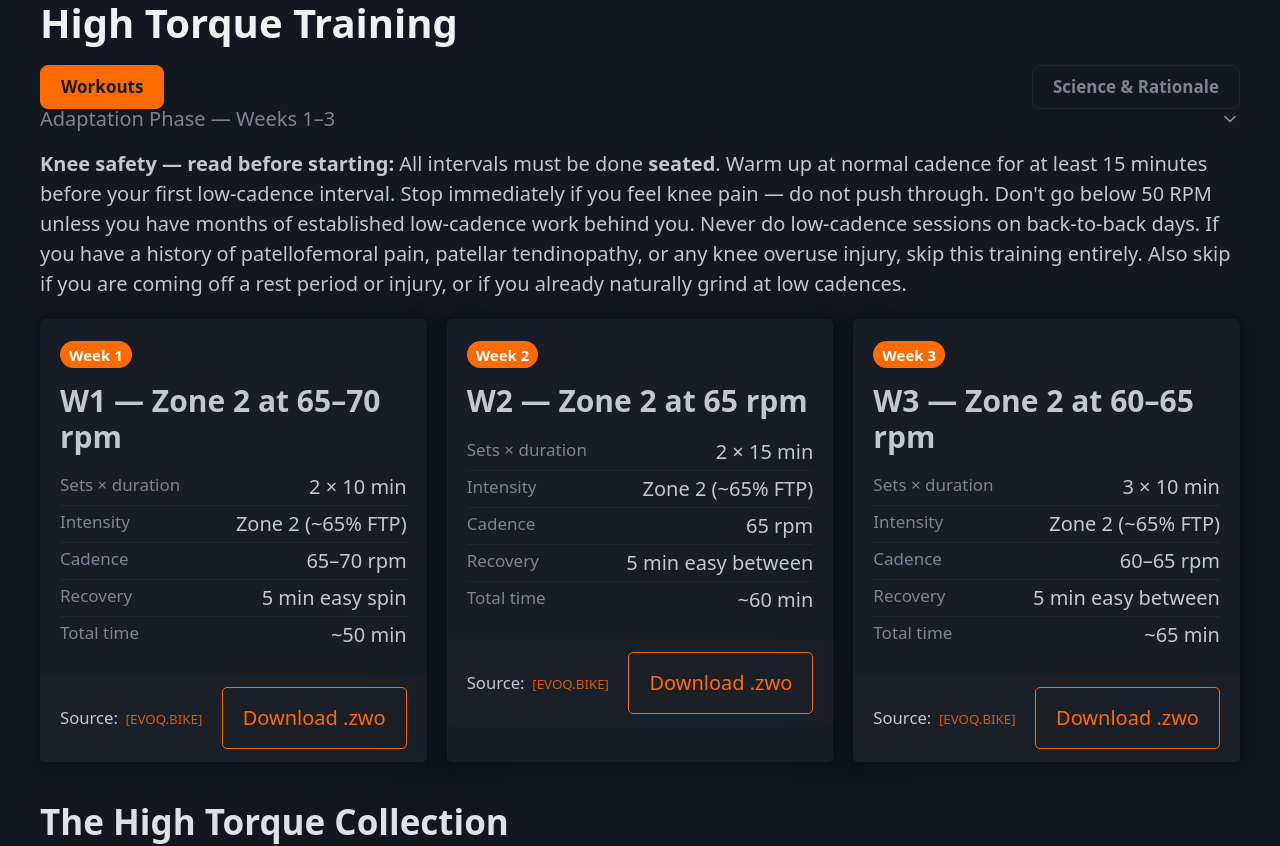
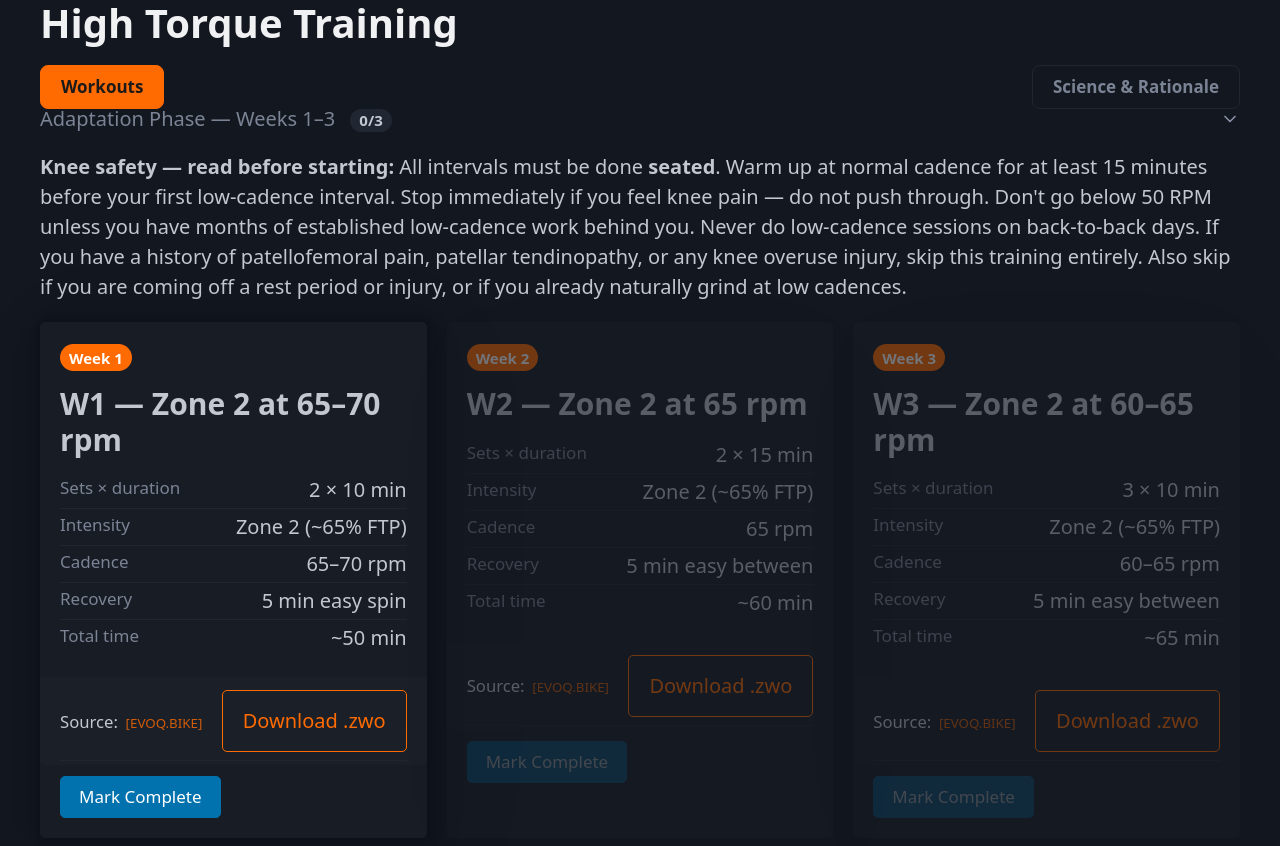
Before and after one commit to tomjelen/high-torque-training, a React (Vite) app in the folder site/: page / in a window 1280 px wide. Shown: the top 846 px of the page. Built offline with nearby package versions, Linux system fonts and the light colour scheme.

Commit message:
make it possible to log when adaption-sessions has been completed

```diff
--- a/site/src/components/AdaptationPanel.tsx
+++ b/site/src/components/AdaptationPanel.tsx
@@ -1,10 +1,65 @@
+import { useEffect, useRef, useState } from 'react'
 import WorkoutCard from './WorkoutCard'
 import { ADAPTATION_WORKOUTS } from '../data'
+import { loadState, saveState } from '../storage'
+import type { AdaptationId, AppState } from '../types'
+
+const ORDER: AdaptationId[] = ['w1', 'w2', 'w3']
 
 export default function AdaptationPanel() {
+  const [state, setState] = useState<AppState>(() => loadState())
+  const prevCompletedCount = useRef(Object.keys(state.adaptation).length)
+
+  useEffect(() => {
+    saveState(state)
+  }, [state])
+
+  const completedCount = ORDER.filter((id) => state.adaptation[id]).length
+  const allDone = completedCount === ORDER.length
+
+  // Auto-collapse on the transition to all-done (not on every render once done)
+  useEffect(() => {
+    if (completedCount === ORDER.length && prevCompletedCount.current < ORDER.length) {
+      setState((s) => ({ ...s, adaptationCollapsed: true }))
+    }
+    prevCompletedCount.current = completedCount
+  }, [completedCount])
+
+  function markComplete(id: AdaptationId) {
+    setState((prev) => ({
+      ...prev,
+      adaptation: { ...prev.adaptation, [id]: new Date().toISOString() },
+    }))
+  }
+
+  function undo(id: AdaptationId) {
+    setState((prev) => {
+      const next = { ...prev.adaptation }
+      delete next[id]
+      return { ...prev, adaptation: next }
+    })
+  }
+
+  function onToggle(e: React.SyntheticEvent<HTMLDetailsElement>) {
+    const open = e.currentTarget.open
+    if (open === !state.adaptationCollapsed) return
+    setState((s) => ({ ...s, adaptationCollapsed: !open }))
+  }
+
+  function isEnabled(idx: number) {
+    if (idx === 0) return true
+    const prevId = ORDER[idx - 1]
+    return Boolean(state.adaptation[prevId])
+  }
+
   return (
-    <details open>
-      <summary>Adaptation Phase — Weeks 1–3</summary>
+    <details open={!state.adaptationCollapsed} onToggle={onToggle}>
+      <summary>
+        Adaptation Phase — Weeks 1–3{' '}
+        <span className="progress-count">
+          {completedCount}/{ORDER.length}
+        </span>
+      </summary>
 
       <div role="alert">
         <strong>Knee safety — read before starting:</strong> All intervals must be done <strong>seated</strong>.
@@ -16,10 +71,41 @@ export default function AdaptationPanel() {
       </div>
 
       <div className="adaptation-grid">
-        {ADAPTATION_WORKOUTS.map((workout, i) => (
-          <WorkoutCard key={workout.id} workout={workout} step={i + 1} />
-        ))}
+        {ADAPTATION_WORKOUTS.map((workout, i) => {
+          const id = ORDER[i]
+          return (
+            <WorkoutCard
+              key={workout.id}
+              workout={workout}
+              step={i + 1}
+              disabled={!isEnabled(i)}
+              completedAt={state.adaptation[id]}
+              onComplete={() => markComplete(id)}
+              onUndo={() => undo(id)}
+            />
+          )
+        })}
       </div>
+
+      {allDone && (
+        <div className="readiness-checklist">
+          <h3>Before starting ongoing training</h3>
+          <p>
+            All three sessions are done. Check in with yourself on each point below before moving on.
+            These are reminders, not gates — the site won't enforce them.
+          </p>
+          <ul>
+            <li>No knee pain during or after any session</li>
+            <li>No lingering knee discomfort 24+ hours after any session</li>
+            <li>Cadence targets felt achievable (not struggling to stay above target)</li>
+            <li>RPE for the intervals was no higher than ~6/10</li>
+          </ul>
+          <p>
+            If anything is off, repeat the week that gave you trouble. If knee pain is the issue,
+            take a full week off low-cadence work and restart from W1.
+          </p>
+        </div>
+      )}
     </details>
   )
 }
--- a/site/src/components/WorkoutCard.tsx
+++ b/site/src/components/WorkoutCard.tsx
@@ -4,11 +4,31 @@ import type { Workout } from '../types'
 interface WorkoutCardProps {
   workout: Workout
   step?: number
+  disabled?: boolean
+  completedAt?: string
+  onComplete?: () => void
+  onUndo?: () => void
 }
 
-export default function WorkoutCard({ workout, step }: WorkoutCardProps) {
+function formatDate(iso: string) {
+  const d = new Date(iso)
+  return d.toLocaleDateString(undefined, { year: 'numeric', month: 'short', day: 'numeric' })
+}
+
+export default function WorkoutCard({
+  workout,
+  step,
+  disabled,
+  completedAt,
+  onComplete,
+  onUndo,
+}: WorkoutCardProps) {
+  const trackable = onComplete !== undefined || onUndo !== undefined
   return (
-    <article className="workout-card">
+    <article
+      className={`workout-card${disabled ? ' is-disabled' : ''}${completedAt ? ' is-completed' : ''}`}
+      aria-disabled={disabled || undefined}
+    >
       {step !== undefined && (
         <span className="step-badge">Week {step}</span>
       )}
@@ -34,6 +54,28 @@ export default function WorkoutCard({ workout, step }: WorkoutCardProps) {
           Download .zwo
         </a>
       </footer>
+      {trackable && (
+        <div className="workout-track">
+          {completedAt ? (
+            <>
+              <span className="completed-label">✓ Completed {formatDate(completedAt)}</span>
+              {onUndo && (
+                <button type="button" className="undo-button" onClick={onUndo}>
+                  Undo
+                </button>
+              )}
+            </>
+          ) : (
+            <button
+              type="button"
+              onClick={onComplete}
+              disabled={disabled}
+            >
+              Mark Complete
+            </button>
+          )}
+        </div>
+      )}
     </article>
   )
 }
--- /dev/null
+++ b/site/src/storage.ts
@@ -0,0 +1,28 @@
+import type { AppState } from './types'
+
+const KEY = 'ht-v1'
+
+const DEFAULT: AppState = { adaptation: {}, log: [] }
+
+export function loadState(): AppState {
+  try {
+    const raw = localStorage.getItem(KEY)
+    if (!raw) return DEFAULT
+    const parsed = JSON.parse(raw)
+    return {
+      adaptation: parsed?.adaptation ?? {},
+      log: parsed?.log ?? [],
+      adaptationCollapsed: parsed?.adaptationCollapsed,
+    }
+  } catch {
+    return DEFAULT
+  }
+}
+
+export function saveState(state: AppState) {
+  try {
+    localStorage.setItem(KEY, JSON.stringify(state))
+  } catch {
+    // ignore quota / privacy-mode errors
+  }
+}
--- a/site/src/theme.css
+++ b/site/src/theme.css
@@ -15,6 +15,67 @@
 /* Workout card */
 .workout-card {
   position: relative;
+  transition: opacity 0.15s ease;
+}
+
+.workout-card.is-disabled {
+  opacity: 0.4;
+}
+
+.workout-card.is-completed {
+  border-color: var(--pico-primary);
+}
+
+.workout-track {
+  display: flex;
+  align-items: center;
+  justify-content: space-between;
+  gap: 0.5rem;
+  margin-top: 0.75rem;
+  padding-top: 0.75rem;
+  border-top: 1px solid var(--pico-muted-border-color);
+}
+
+.workout-track button {
+  margin: 0;
+  width: auto;
+  padding: 0.35rem 0.9rem;
+  font-size: 0.85rem;
+}
+
+.workout-track .undo-button {
+  background: transparent;
+  color: var(--pico-muted-color);
+  border: 1px solid var(--pico-muted-border-color);
+}
+
+.completed-label {
+  color: var(--pico-primary);
+  font-size: 0.85rem;
+  font-weight: 600;
+}
+
+.progress-count {
+  display: inline-block;
+  margin-left: 0.5rem;
+  padding: 0.1em 0.6em;
+  border-radius: 1em;
+  background: var(--pico-muted-border-color);
+  color: var(--pico-color);
+  font-size: 0.75rem;
+  font-weight: 600;
+  vertical-align: middle;
+}
+
+.readiness-checklist {
+  margin-top: 1.5rem;
+  padding: 1rem 1.25rem;
+  border-left: 4px solid var(--pico-primary);
+  background: var(--pico-card-background-color, transparent);
+}
+
+.readiness-checklist h3 {
+  margin-top: 0;
 }
 
 .step-badge {
```
Also changed, not shown: site/src/types.ts (+13 -0 lines), 1 other file (tests, documents, lock files or other folders).
